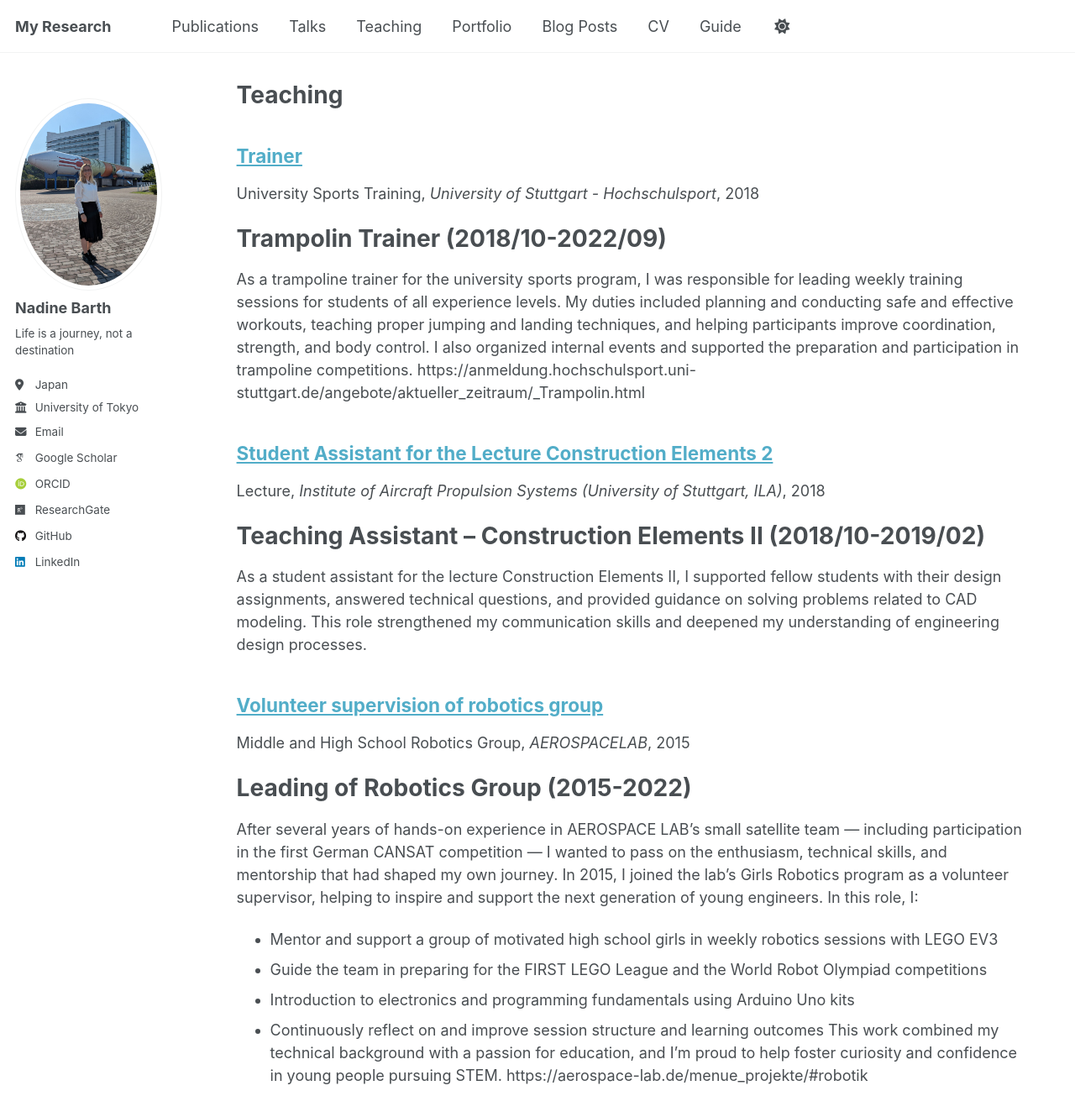
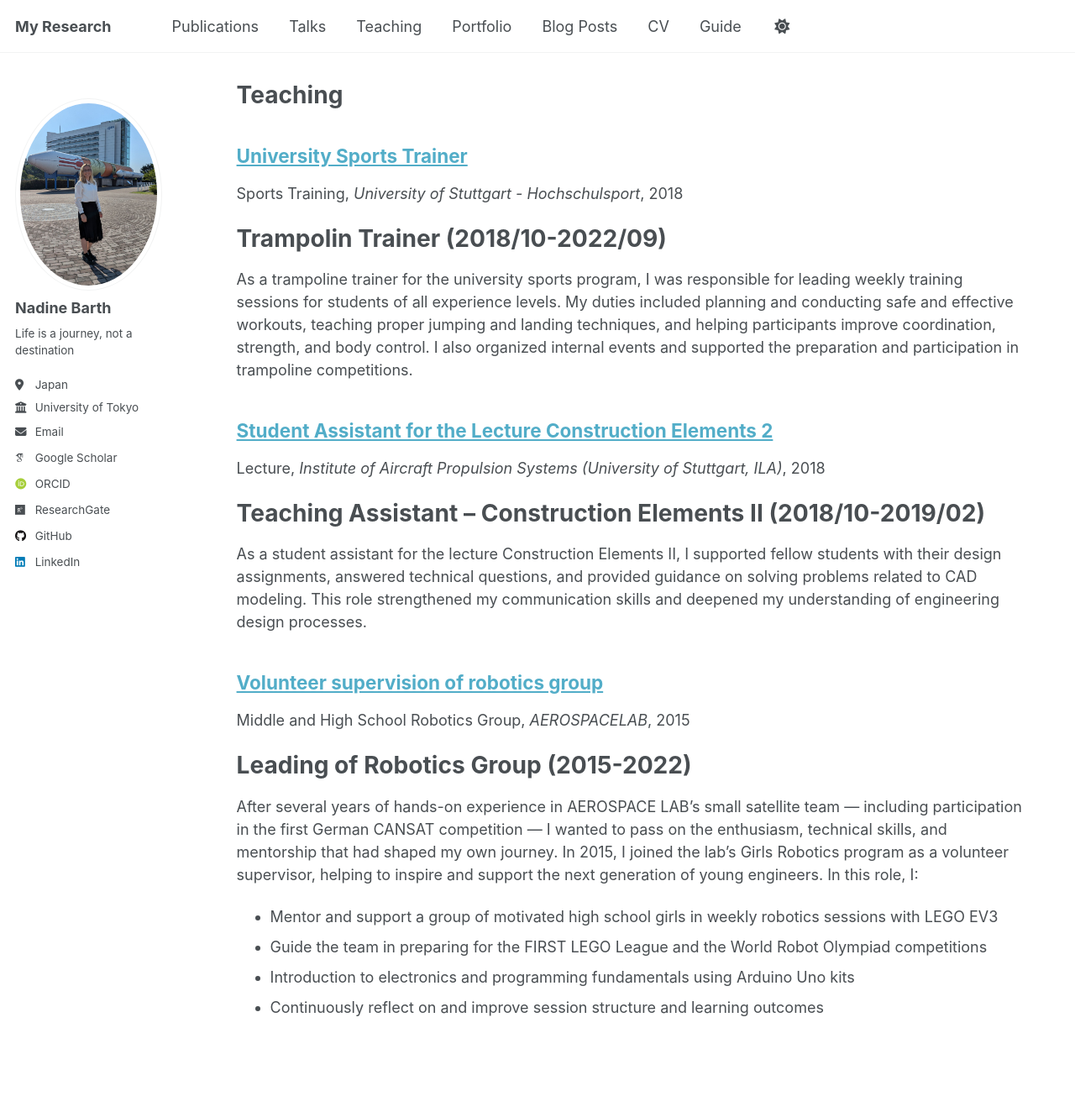
Before and after one commit to Barth-Nadine/Research, a Jekyll site: the page built from _pages/teaching.html, in a window 1280 px wide and 1400 px high. Shown: the top 1330 px of the window at 84% size. Built offline with Jekyll 4.4.1, drawn with Linux system fonts in a browser that asks for light colours; some web fonts are replaced.

Commit message:
teaching

```diff
--- a/_teaching/2018-Trampolin.md
+++ b/_teaching/2018-Trampolin.md
@@ -1,7 +1,7 @@
 ---
-title: "Trainer"
+title: "University Sports Trainer"
 collection: teaching
-type: "University Sports Training"
+type: "Sports Training"
 permalink: /teaching/2015-ASL
 venue: "University of Stuttgart - Hochschulsport"
 date: 2018-10-01
```
Also changed, not shown: other parts of _teaching/2018-Trampolin.md (+2 -1 lines), _teaching/2015-ASL.md (+3 -1 lines).
